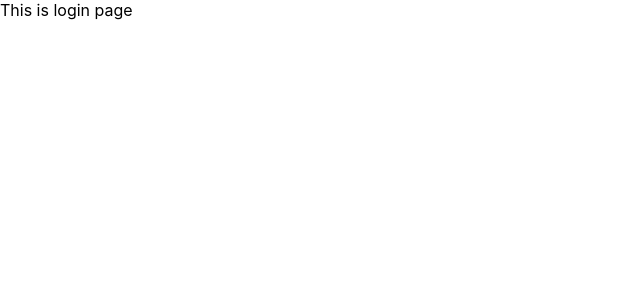
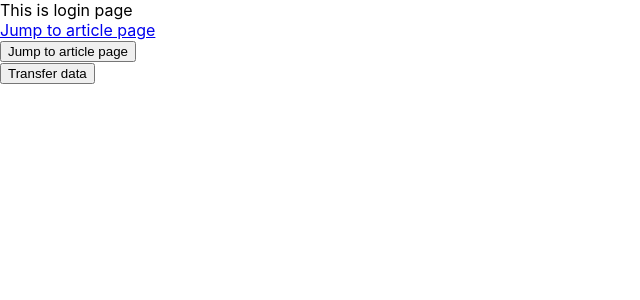
Before and after one commit to Tsar413/ReactLearning, a React (Create React App) app: page /login in a window 1280 px wide. Shown: the top 300 px of the page, without its empty margins (0-640 px from the left). Built offline with nearby package versions, Linux system fonts and the light colour scheme.

Commit message:
Day4-03, 04, 05, 06, 07, 08

```diff
--- /dev/null
+++ b/src/page/About/index.js
@@ -0,0 +1,7 @@
+const About = () => {
+    return (
+        <div>This is about page</div>
+    )
+}
+
+export default About
--- a/src/page/Article/index.js
+++ b/src/page/Article/index.js
@@ -1,5 +1,17 @@
+import { useSearchParams } from "react-router-dom"
+
 const Article = () => {
-    return <div>This is article page</div>
+    const [params] = useSearchParams()
+    let id = params.get("id");
+    let username = params.get("username");
+
+    return (
+    <div>
+        This is article page
+        <br></br>
+        {id}{username}
+    </div>
+    )
 }
 
 export default Article
--- /dev/null
+++ b/src/page/Board/index.js
@@ -0,0 +1,7 @@
+const Board = () => {
+    return (
+        <div>This is board page</div>
+    )
+}
+
+export default Board
--- /dev/null
+++ b/src/page/Layout/index.js
@@ -0,0 +1,15 @@
+import { Outlet, useNavigate } from "react-router-dom"
+
+const Layout = () => {
+    const naviagte = useNavigate()
+    return (
+        <div>
+            <button onClick={() => naviagte("/")}>Board</button>
+            <br></br>
+            <button onClick={() => naviagte("/about")}>About</button>
+            <Outlet />
+        </div>
+    )
+}
+
+export default Layout
--- a/src/page/Login/index.js
+++ b/src/page/Login/index.js
@@ -1,5 +1,22 @@
+import { Link, useNavigate } from "react-router-dom"
+
 const Login = () => {
-    return <div>This is login page</div>
+    const navigate = useNavigate()
+    return (
+        <div>
+            This is login page
+            <br></br>
+            {/* 声明式的写法 */}
+            <Link to="/article">Jump to article page</Link>
+            <br></br>
+            {/* 命令式的写法 */}
+            <button onClick={() => navigate("/article")}>Jump to article page</button>
+            <br></br>
+            {/* searchParams传参 */}
+            <button onClick={() => navigate("/article?id=1&username=test")}>Transfer data</button>
+
+        </div>
+    )
 }
 
 export default Login
--- /dev/null
+++ b/src/page/NotFound/index.js
@@ -0,0 +1,7 @@
+const NotFound = () => {
+    return(
+        <div>Not Found</div>
+    )
+}
+
+export default NotFound
--- a/src/router/index.js
+++ b/src/router/index.js
@@ -1,6 +1,10 @@
 import Login from "../page/Login";
 import Article from "../page/Article";
 import {createBrowserRouter} from 'react-router-dom'
+import Layout from "../page/Layout";
+import Board from "../page/Board";
+import About from "../page/About";
+import NotFound from "../page/NotFound";
 
 const router = createBrowserRouter([
     {
@@ -10,6 +14,25 @@ const router = createBrowserRouter([
     {
         path: '/article',
         element: <Article />
+    },
+    {
+        path: '/',
+        element: <Layout />,
+        children: [
+            {
+                index: true,
+                //path: '/board',
+                element: <Board />
+            },
+            {
+                path: '/about',
+                element: <About />
+            }
+        ]
+    },
+    {
+        path: "*",
+        element: <NotFound />
     }
 ])
 
```
